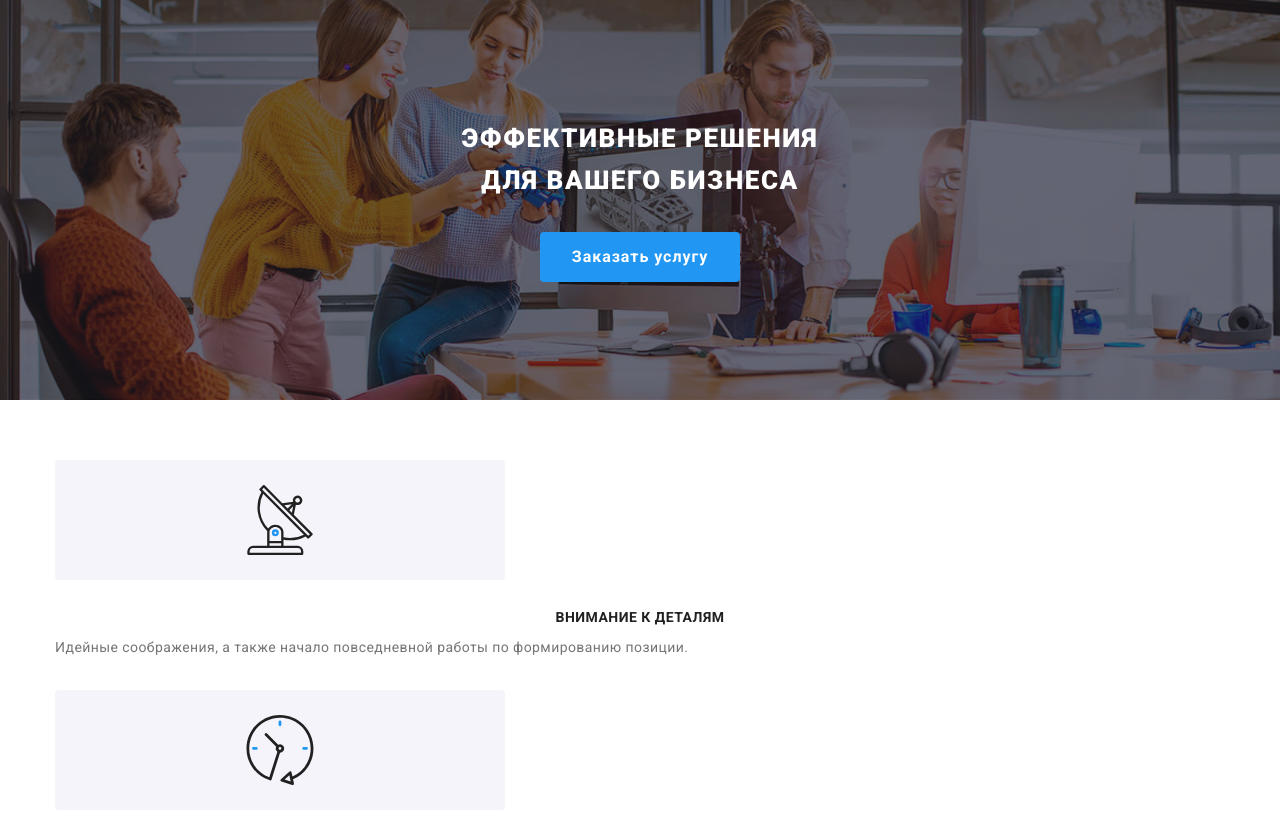
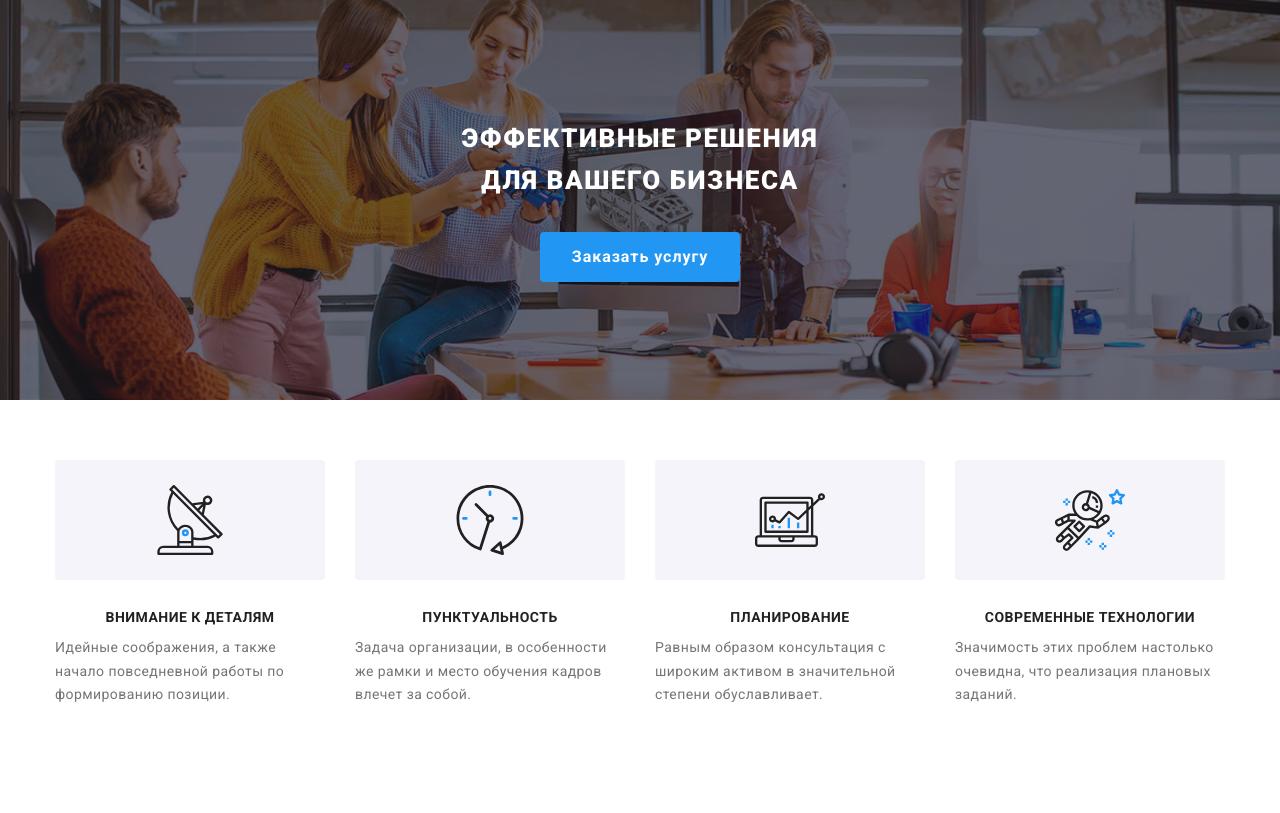
Before and after one commit to Tetiana0310/goit-markup-hw-08, a plain HTML site: page index.html in a window 1280 px wide. Shown: the top 813 px of the page. Drawn offline with Linux system fonts and the light colour scheme.

Commit message:
Features tablet version

```diff
--- a/sass/components/_features.scss
+++ b/sass/components/_features.scss
@@ -3,15 +3,23 @@
   padding-bottom: 60px;
 }
 .features-list {
-  // display: flex;
-  // margin-right: -30px;
   margin-bottom: -30px;
+  @media screen and (min-width: 768px) {
+    display: flex;
+    flex-wrap: wrap;
+    margin-left: -30px;
+  }
 }
 
 .features-list__item {
-  flex-basis: calc(100% / 4 - 30px);
-  // margin-right: 30px;
   margin-bottom: 30px;
+  @media screen and (min-width: 768px) {
+    width: calc(100% / 2 - 30px);
+    margin-left: 30px;
+  }
+  @media screen and (min-width: 1200px) {
+    width: calc(100% / 4 - 30px);
+  }
 }
 
 .features-list__subtitle {
@@ -20,7 +28,6 @@
   line-height: 1.14;
   text-transform: uppercase;
   color: var(--second-title-color);
-  // margin-bottom: 10px;
   margin-top: 30px;
   margin-bottom: 10px;
   text-align: center;
@@ -38,7 +45,11 @@
   @include flex(flex, center, center);
   width: 450px;
   height: 120px;
-  // width: 270px;
-  // height: 120px;
+  @media screen and (min-width: 768px) {
+    width: 354px;
+  }
+  @media screen and (min-width: 1200px) {
+    width: 270px;
+  }
   // margin-bottom: 20px;
 }
```
Also changed, not shown: css/main.css, css/main.min.css, 2 other files.
